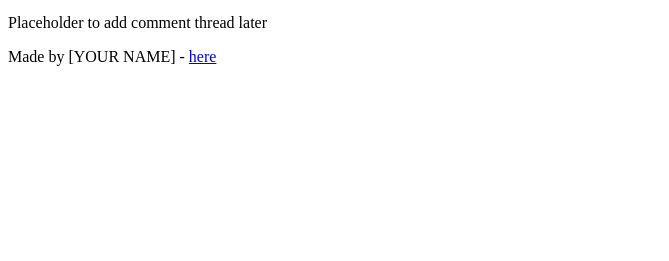
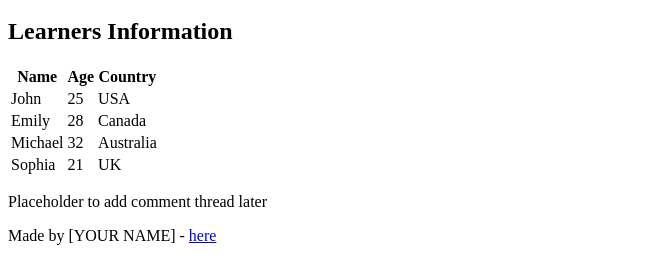
Before and after one commit to KiriManii/My_First_Portfolio, a plain HTML site: page html_basic/index.html in a window 1280 px wide. Shown: the part 668-929 px from the top of the page, without its empty margins (0-669 px from the left). Before the commit the page ends 800 px from the top, so only its background shows below. Drawn offline with Linux system fonts and the light colour scheme.

Commit message:
Added table with learner information to index.html

```diff
--- a/html_basic/index.html
+++ b/html_basic/index.html
@@ -31,6 +31,43 @@
             <a href="https://developer.mozilla.org/en-US/docs/Web/HTML" target="_blank">
                 <img src="https://i.ibb.co/gTDZZT8/ALX-Logo-07.png" alt="ALX Logo" width="300">
             </a>
+
+            <!-- Container for the table of learners -->
+            <section>
+                <h2>Learners Information</h2>
+                <table>
+                    <thead>
+                        <tr>
+                            <th>Name</th>
+                            <th>Age</th>
+                            <th>Country</th>
+                        </tr>
+                    </thead>
+                    <tbody>
+                        <tr>
+                            <td>John</td>
+                            <td>25</td>
+                            <td>USA</td>
+                        </tr>
+                        <tr>
+                            <td>Emily</td>
+                            <td>28</td>
+                            <td>Canada</td>
+                        </tr>
+                        <tr>
+                            <td>Michael</td>
+                            <td>32</td>
+                            <td>Australia</td>
+                        </tr>
+                        <tr>
+                            <td>Sophia</td>
+                            <td>21</td>
+                            <td>UK</td>
+                        </tr>
+                    </tbody>
+                </table>
+            </section>
+
         </article>
 
         <aside>
```
